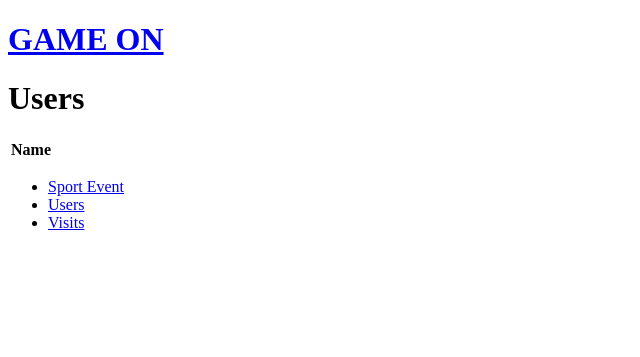
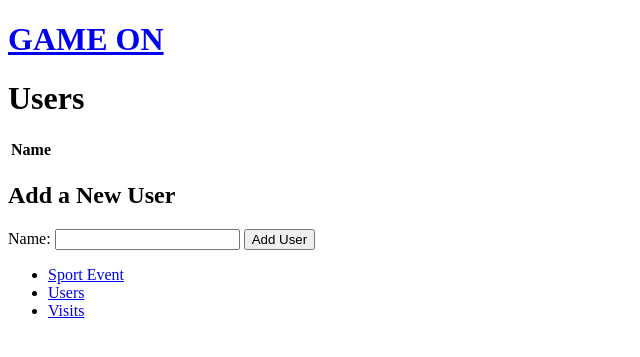
Before and after one commit to Stuart-Ure/Game-on---Flask-APP-, a Flask app: page /users in a window 1280 px wide. Shown: the top 357 px of the page, without its empty margins (0-640 px from the left). Run offline with Flask 3, Linux system fonts and the light colour scheme; lists and menus that the app fills with data are empty.

Commit message:
added delete buttons

```diff
--- a/controllers/user_controller.py
+++ b/controllers/user_controller.py
@@ -18,6 +18,7 @@ def users():
 #     sport_event = SportEvent.query.join(Visit).filter(Visit.user_id == id)
 #     return render_template ('users/show.jinja',user = user, sport_event= sport_event)
 
+# search by instance of user
 
 @users_blueprint.route('/users/<int:id>')
 def show_users(id):
@@ -26,6 +27,8 @@ def show_users(id):
     all_sport_events = SportEvent.query.all()
     return render_template('users/show.jinja', user=user, sport_events=sport_events,  all_sport_events=all_sport_events)
 
+
+# add route to state user has attended an event.
 @users_blueprint.route('/users/<int:id>/add_attended_event', methods=['POST'])
 def add_attended_event(id):
     user = User.query.get(id)
@@ -38,3 +41,24 @@ def add_attended_event(id):
         db.session.commit()
 
     return redirect(f"/users/{user.id}")
+
+#add a new user
+
+@users_blueprint.route("/users", methods=['POST'])
+def create_user():
+    name = request.form.get('name')
+
+    new_user = User(name=name)
+    db.session.add(new_user)
+    db.session.commit()
+
+    return redirect('/users')
+
+    #delete event
+
+@users_blueprint.route('/users/<int:id>/delete', methods = ['POST'])
+def delete_user(id):
+    delete_user = User.query.get(id)
+    db.session.delete(delete_user)
+    db.session.commit()
+    return redirect("/users")
--- a/models/sport_event.py
+++ b/models/sport_event.py
@@ -1,4 +1,5 @@
 from app import db
+from datetime import date
 
 class SportEvent(db.Model):
     __tablename__ = "Sport Event"
@@ -7,7 +8,7 @@ class SportEvent(db.Model):
     name = db.Column(db.String(64))
     sport = db.Column(db.String(64))
     location = db.Column(db.String(64))
-    date = db.Column(db.String(64))
+    date = db.Column(db.Date)
 
     users = db.relationship('User', secondary='visits')
 
--- a/templates/users/index.jinja
+++ b/templates/users/index.jinja
@@ -11,8 +11,21 @@
   {% for user in users %}
   <tr>
     <td><a href="/users/{{ user.id }}">{{ user.name }}</a></td>
+    <td>{{ user.name }}</td>
+    <td><form action="/users/{{ user.id }}/delete" method="post" onsubmit="return confirm('Are you sure you want to delete this user?');">
+                    <input type="hidden" name="_method" value="DELETE">
+                    <button type="submit">Delete</button>
+        </form>
+    </td>
 
-  </tr>
+</tr>
   {% endfor %}
 </table>
+ <h2>Add a New User</h2>
+    <form action="/users" method="post">
+        <label for="name">Name:</label>
+        <input type="text" id="name" name="name" required>
+
+        <button type="submit">Add User</button>
+    </form>
 {% endblock %}
```
Also changed, not shown: controllers/sport_event_controller.py (+11 -0 lines), controllers/visit_controller.py (+10 -3 lines), templates/sportevents/index.jinja (+12 -5 lines), templates/visits/index.jinja (+16 -1 lines), models/visits.py (line endings or trailing spaces), seed.py (line endings or trailing spaces).
